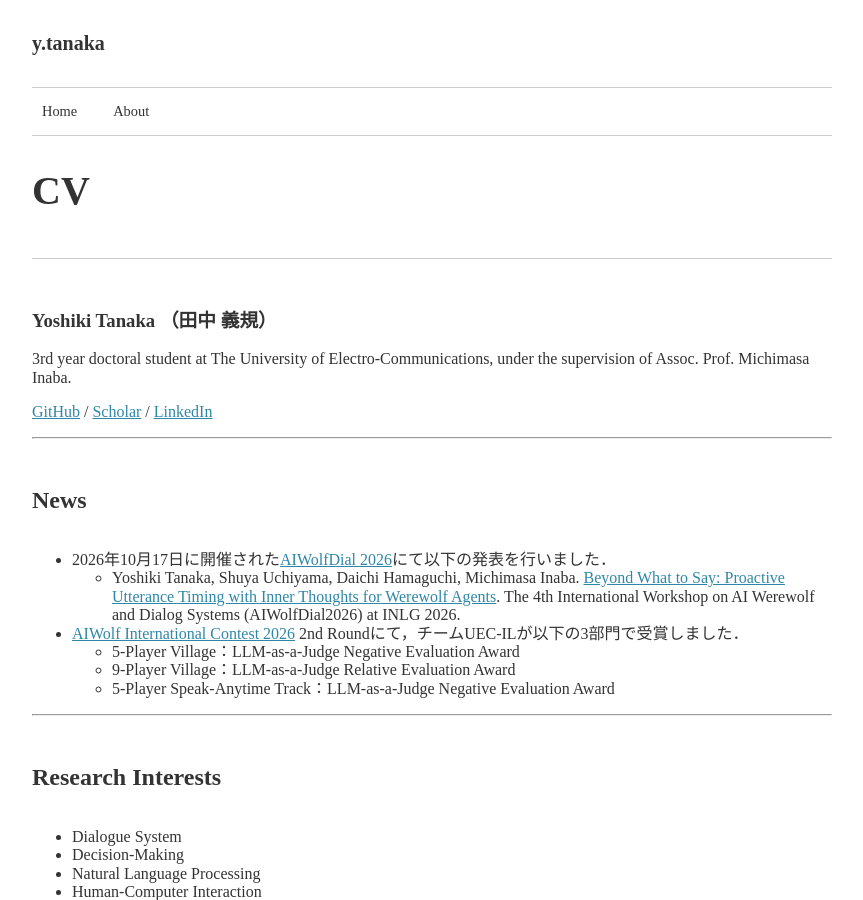
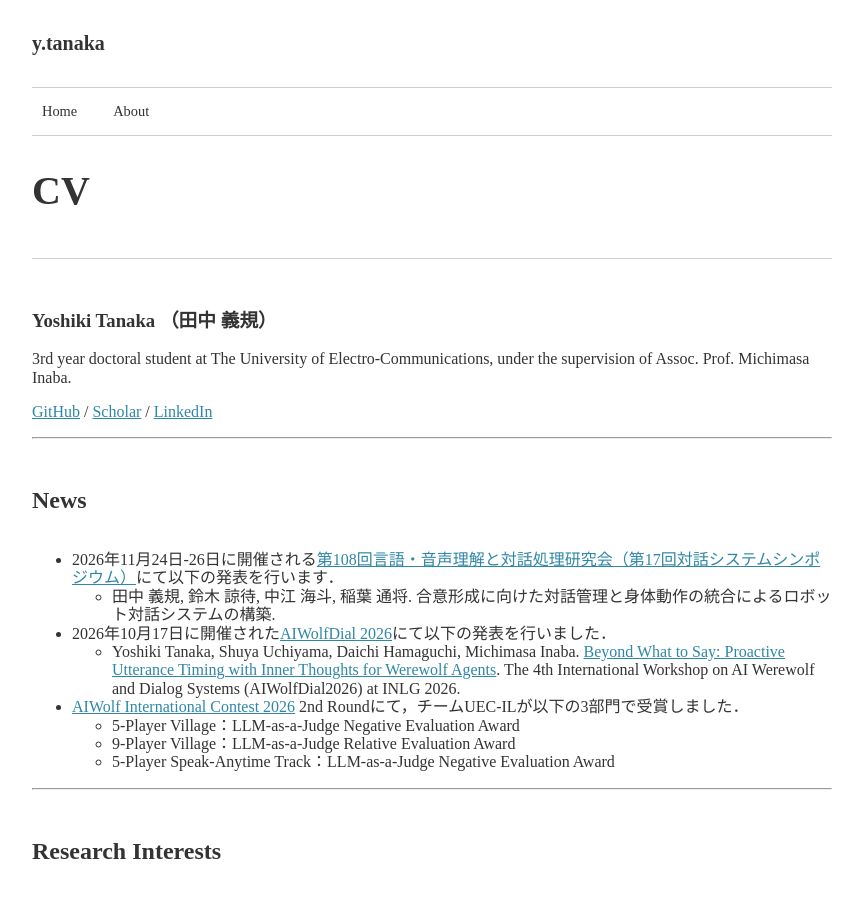
Before and after one commit to yoshi-chanaka/yoshi-chanaka.github.io, a Jekyll site: the page built from about.md, in a window 1280 px wide and 900 px high. Shown: the whole window, without its empty margins (208-1071 px from the left). Built offline with Jekyll 4.4.1, drawn with Linux system fonts in a browser that asks for light colours; nearby versions of some CDN libraries; some of the changed text lies outside the part shown.

Commit message:
update_20261107

```diff
--- a/about.md
+++ b/about.md
@@ -14,6 +14,8 @@ permalink: /about/
 ---
 
 ## News
+- 2026年11月24日-26日に開催される[第108回言語・音声理解と対話処理研究会（第17回対話システムシンポジウム）](https://ai-gakkai.or.jp/sig-slud/sig-announce/108th-sig.html)にて以下の発表を行います．
+    - 田中 義規, 鈴木 諒待, 中江 海斗, 稲葉 通将. 合意形成に向けた対話管理と身体動作の統合によるロボット対話システムの構築.
 - 2026年10月17日に開催された[AIWolfDial 2026](https://aiwolfdial.github.io/aiwolf-nlp/menu/inlg_2026/program/)にて以下の発表を行いました．
     - Yoshiki Tanaka, Shuya Uchiyama, Daichi Hamaguchi, Michimasa Inaba. [Beyond What to Say: Proactive Utterance Timing with Inner Thoughts for Werewolf Agents](https://aiwolfdial.github.io/aiwolf-nlp/papers/2026/AIWolfDial2026_paper__08.pdf). The 4th International Workshop on AI Werewolf and Dialog Systems (AIWolfDial2026) at INLG 2026.
 - [AIWolf International Contest 2026](https://aiwolfdial.github.io/aiwolf-nlp/page/inlg_2026/) 2nd Roundにて，チームUEC-ILが以下の3部門で受賞しました．
```
Also changed, not shown: other parts of about.md (+4 -0 lines).
